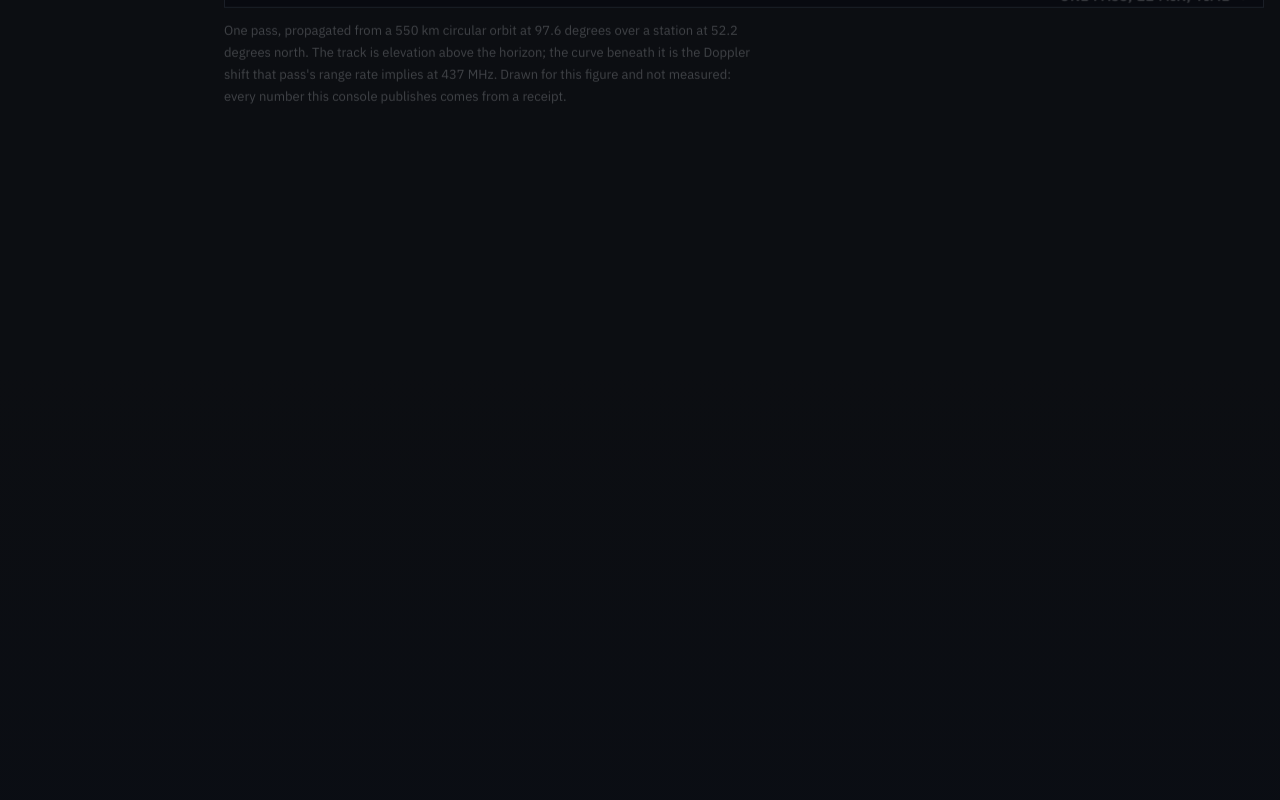
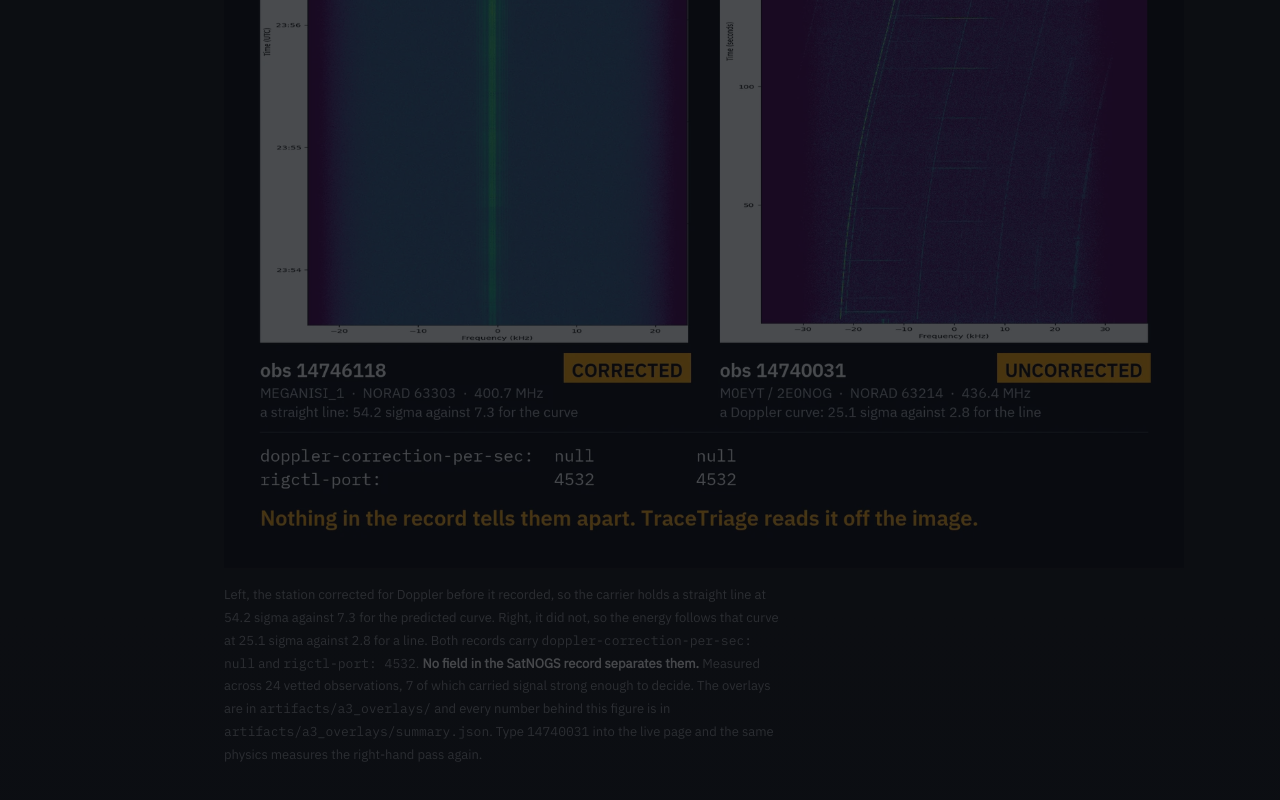
Before and after one commit to Kesav2k04/tracetriage-august-2026, a Next.js app in the folder apps/web/: page /start in a window 1280 px wide. Shown: the part 1058-1858 px from the top of the page. Built offline with nearby package versions, Linux system fonts and the light colour scheme.

Commit message:
Add A3 overlay comparison figure

```diff
--- a/apps/web/app/start/page.tsx
+++ b/apps/web/app/start/page.tsx
@@ -140,6 +140,44 @@ export default function StartPage() {
           down, what does a person open first.
         </p>
       </header>
+
+      {/* The page opened on a drawn figure, which is the right instinct for geometry and
+          the wrong one for a first impression: the strongest thing on this page is measured,
+          not illustrated. Two public recordings, identical in the two fields that would
+          record whether a station corrected for Doppler, whose signals are opposite shapes.
+          A reader who looks at nothing else here has seen the disagreement the queue ranks
+          on, and the drawn figure still follows to explain the geometry behind it. */}
+      <figure className="explainer">
+        {/* eslint-disable-next-line @next/next/no-img-element -- this console is a static
+            export with no image optimiser behind it, so next/image would emit a loader
+            that has nothing to call. The file is a pre-sized 215 KB webp for that reason. */}
+        <img
+          src="/doppler-contradiction.webp"
+          alt={
+            "Two public SatNOGS recordings side by side. In the left waterfall the signal " +
+            "holds a straight vertical line; in the right one it sweeps diagonally across " +
+            "the pass. Both records carry doppler-correction-per-sec null and rigctl-port 4532."
+          }
+          width={1400}
+          height={1356}
+          style={{ width: "100%", height: "auto", display: "block" }}
+        />
+        <figcaption>
+          Left, the station corrected for Doppler before it recorded, so the carrier holds a
+          straight line at 54.2 sigma against 7.3 for the predicted curve. Right, it did not,
+          so the energy follows that curve at 25.1 sigma against 2.8 for a line. Both records
+          carry <code>doppler-correction-per-sec: null</code> and{" "}
+          <code>rigctl-port: 4532</code>.{" "}
+          <strong style={{ color: "var(--text-01)" }}>
+            No field in the SatNOGS record separates them.
+          </strong>{" "}
+          Measured across 24 vetted observations, 7 of which carried signal strong enough to
+          decide. The overlays are in <code>artifacts/a3_overlays/</code> and every number
+          behind this figure is in <code>artifacts/a3_overlays/summary.json</code>. Type{" "}
+          <code>14740031</code> into the live page and the same physics measures the
+          right-hand pass again.
+        </figcaption>
+      </figure>
 
       {/* The visual anchor this page had none of. It draws the geometry the rest of the
           page argues from, and its caption says it is propagated rather than measured,
```
Also changed, not shown: apps/web/public/doppler-contradiction.webp (added), 2 other files (tests, documents, lock files or other folders).
